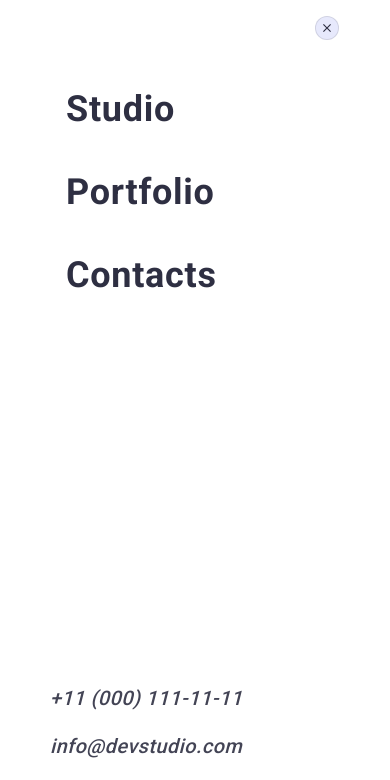
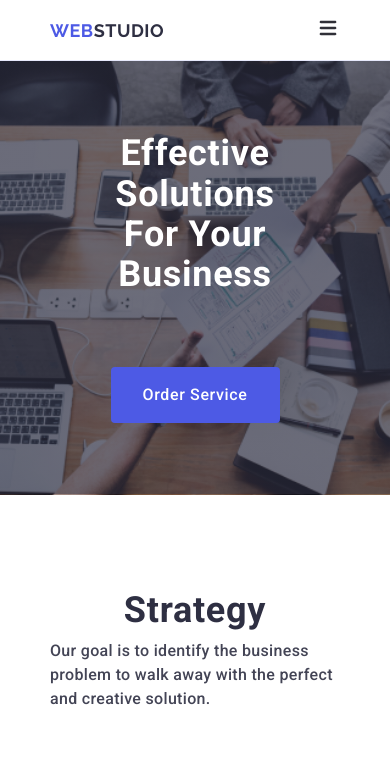
Before and after one commit to CJDreamer1/goit-markup-hw-06, a plain HTML site: page index.html in a window 390 px wide. Shown: the top 780 px of the page. Drawn offline with nearby package versions, Linux system fonts and the light colour scheme.

Commit message:
index.html

```diff
--- a/css/styles.css
+++ b/css/styles.css
@@ -239,6 +239,7 @@ body {
 }
 
 /* ========================================== MOBILE BACKDROP STYLES ======================================== */
+
 .mobile-backdrop {
     position: fixed;
     top: 0;
@@ -501,8 +502,8 @@ body {
 .width-restriction {
     max-width: 288px;
     margin-left: 16px;
-    margin-right: 16px;
-    padding-left: 16px;
+    margin-right: 17px;
+    padding-left: 17px;
     padding-right: 16px;
     margin-bottom: 72px;
 }
@@ -707,7 +708,7 @@ body {
     font-weight: 400;
     line-height: 1.5;
     letter-spacing: 0.02em;
-    max-width: 264px;
+    width: 264px;
 }
 .social-media-container {
     margin-right: auto;
@@ -802,10 +803,6 @@ body {
 .plane-button {
     margin-left: 16px;
 }
-
-
-
-
 
 /* ========================================== /MOBILE HEADER STYLES ========================================== */
 @media screen and (min-width: 768px) {
@@ -1086,8 +1083,5 @@ body {
     margin-right: auto;
 }
 
-
-
-
 }
 /* ========================================== /DESKTOP HEADER STYLES ========================================== */
--- a/index.html
+++ b/index.html
@@ -437,109 +437,10 @@
         </div>
     </footer>
 
-    <!-- ======================================== BACKDROP =================================================-->
-
-     <!-- <div class="backdrop">
-        <div class="modal">
-            <button class="modal-close-btn" type="button">
-                <svg class="modal-close-btn-icon" width="8" height="8" aria-label="close modal icon">
-                    <use href="./images/icons.svg#icon-close"></use>
-                </svg>
-            </button>
-            <p class="preview-form-descroption">
-                Leave your contacts and we will call you back
-            </p>
-            <form class="review-form">
-                <div class="review-form-field-wrapper">
-                    <label class="review-form-field-label" for="user-name" >Name</label>
-                    <div class="review-form-input-wrapper">
-                    <input
-                    class="review-form-input"
-                    id="user-name"
-                    name="user-name"
-                    type="text"
-                    pattern="[a-zA-Zа-я-А-ЯіІїЇєЄґҐ']+"
-                    title="Oleksii"
-                    required
-                    />
-                    <svg class="review-form-input-icon"
-                    height="24"
-                    width="18"
-                    aria-label="icon-user">
-                        <use href="./images/icons.svg#icon-user"></use>
-                    </svg>
-                    </div>
-
-                </div>
-                <div class="review-form-field-wrapper">
-                    <label class="review-form-field-label" for="user-tel" >Phone</label>
-                    <div class="review-form-input-wrapper">
-                     <input
-                    class="review-form-input"
-                    id="user-tel"
-                    name="user-tel"
-                    type="tel"
-                    pattern="[0-9]{3}-[0-9]{3}-[0-9]{2}-[0-9]{2}"
-                    title="xxx-xxx-xx-xx"
-                    required
-                    />
-                    <svg class="review-form-input-icon" height="24" width="18" aria-label="icon-tel">
-                        <use href="./images/icons.svg#icon-phone"></use>
-                    </svg>
-                    </div>
-
-                </div>
-                <div class="review-form-field-wrapper">
-                    <label class="review-form-field-label" for="user-email" >Email</label>
-                    <div class="review-form-input-wrapper">
-                     <input
-                    class="review-form-input"
-                    id="user-email"
-                    name="user-email"
-                    type="email"
-                    required />
-                    <svg class="review-form-input-icon" height="24" width="18" aria-label="icon-email">
-                        <use href="./images/icons.svg#icon-mail"></use>
-                    </svg>
-                    </div>
-
-                </div>
-                <div class="review-form-field-wrapper review-form-field-margin">
-                    <label class="review-form-field-label" for="user-comment">Comment</label>
-                    <textarea class="review-form-comment"
-                    id="user-comment"
-                    name="user-comment"
-                    placeholder="Text input"
-                    required
-                    ></textarea>
-                </div>
-                <div class="review-form-checkbox-wrapper">
-                    <input class="review-form-checkbox visually-hidden"
-                    id="user-privacy"
-                    name="user-privacy"
-                    type="checkbox"
-                    value="true"
-                    required
-                    />
-                    <label class="review-form-checkbox-label" for="user-privacy">
-                        <span class="review-form-own-checkbox">
-                            <svg class="review-form-own-checkbox-icon" height="8" width="10" aria-label="checkmark icon">
-                                <use href="./images/icons.svg#icon-checkmark "></use>
-                            </svg>
-                        </span>
-                        I accept the terms and conditions of the
-                    <a class="conditions" href="">Privacy Policy</a>
-                    </label>
-                </div>
-                <button class="review-form-submit-btn" type="submit">Send</button>
-            </form>
-        </div>
-
-    </div> -->
 
 <!-- =============================================MOBILE MENU========================================= -->
 
-<div class="mobile-menu-wrapper is-open">
+<div class="mobile-menu-wrapper">
     <div class="container mobile-menu-container">
 <button class="mobile-menu-close-btn" type="button">
     <svg class="mobile-menu-close-btn-icon" width="8" height="8" aria-label="mobile menu close icon">
```
